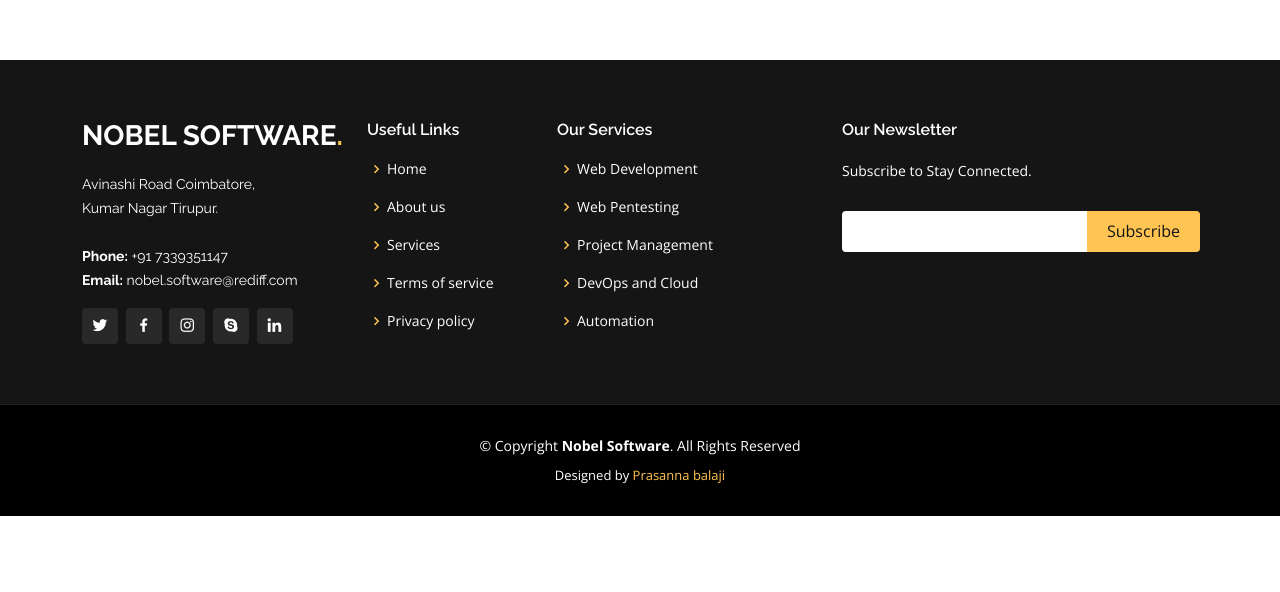
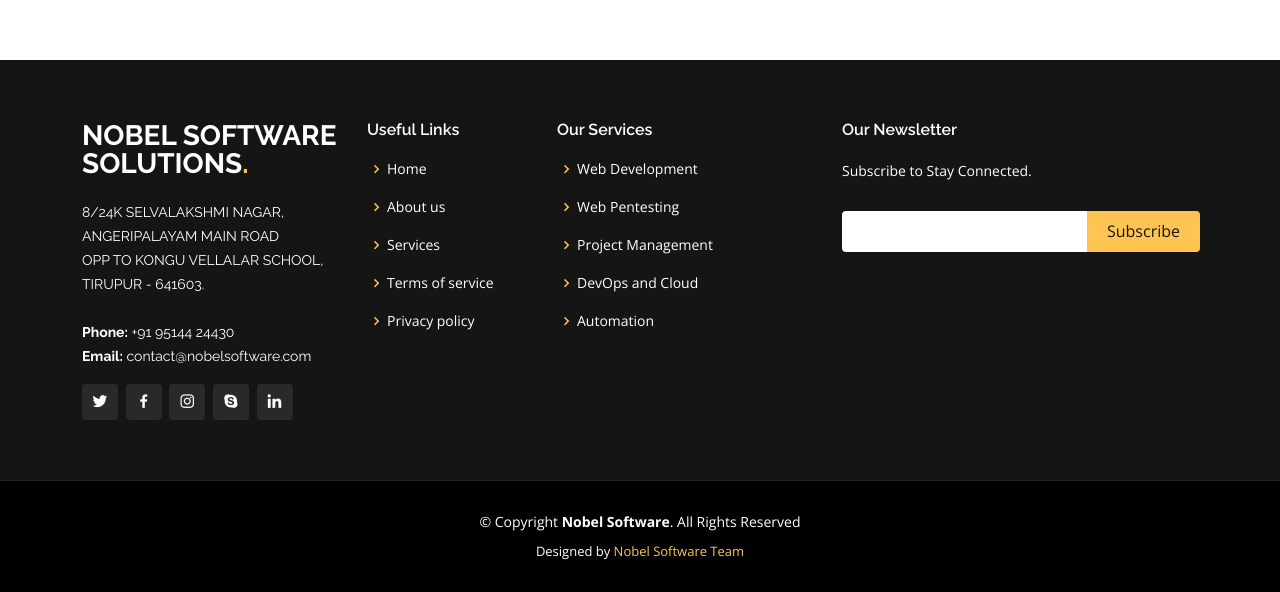
Before and after one commit to nobel-software/nobel-software.github.io, a plain HTML site: page index.html in a window 1280 px wide. Shown: the part 5505-6097 px from the top of the page. Before the commit the page ends 6021 px from the top, so only its background shows below. Drawn offline with nearby package versions, Linux system fonts and the light colour scheme.

Commit message:
Address and Contact details Updated

```diff
--- a/index.html
+++ b/index.html
@@ -767,12 +767,12 @@
 
           <div class="col-lg-3 col-md-6">
             <div class="footer-info">
-              <h3>Nobel Software<span>.</span></h3>
+              <h3>NOBEL SOFTWARE SOLUTIONS<span>.</span></h3>
               <p>
-                Avinashi Road Coimbatore,<br>
-                Kumar Nagar Tirupur.<br><br>
-                <strong>Phone:</strong> +91 7339351147<br>
-                <strong>Email:</strong> nobel.software@rediff.com<br>
+                8/24K SELVALAKSHMI NAGAR, ANGERIPALAYAM MAIN ROAD<br>
+                OPP TO KONGU VELLALAR SCHOOL, TIRUPUR - 641603.<br><br>
+                <strong>Phone:</strong> +91 95144 24430<br>
+                <strong>Email:</strong> contact@nobelsoftware.com<br>
               </p>
               <div class="social-links mt-3">
                 <a href="#" class="twitter"><i class="bx bxl-twitter"></i></a>
@@ -824,7 +824,7 @@
         &copy; Copyright <strong><span>Nobel Software</span></strong>. All Rights Reserved
       </div>
       <div class="credits">
-        Designed by <a href="https://prasannabalaji.tech">Prasanna balaji</a>
+        Designed by <a href="#">Nobel Software Team</a>
       </div>
     </div>
   </footer><!-- End Footer -->
```
